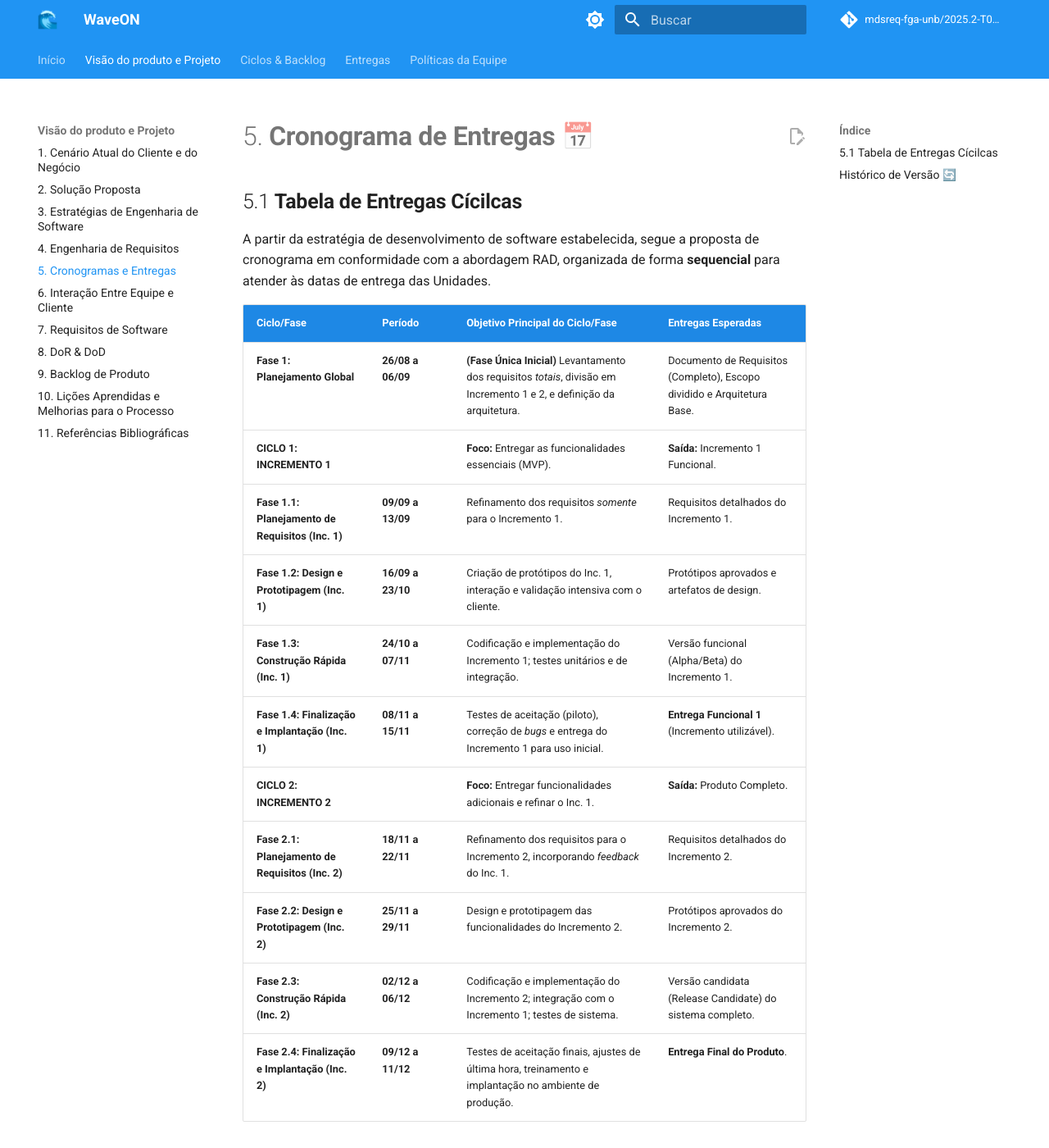
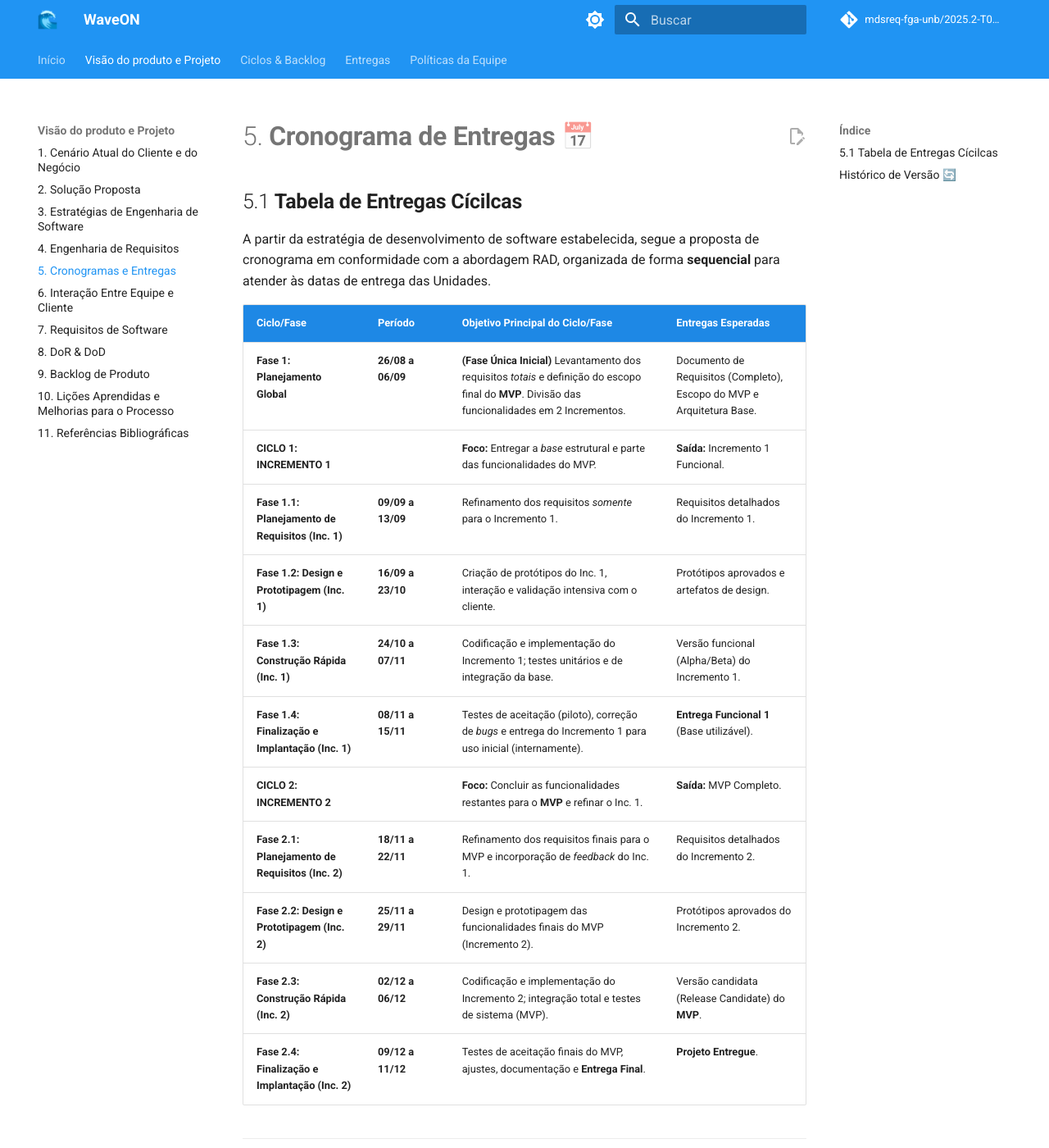
Before and after one commit to mdsreq-fga-unb/2025.2-T01-WaveOn, an MkDocs documentation site: the page built from docs/visao_produto/cronograma_entregas.md, in a window 1280 px wide and 1400 px high. Shown: the whole window at 82% size. Built offline with MkDocs 1.6.1 and Material for MkDocs 9.7.7, drawn with Linux system fonts in a browser that asks for light colours; comment, search, counter and statistics services are not loaded.

Commit message:
docs(fix): Cronograma revisado)

```diff
--- a/docs/visao_produto/cronograma_entregas.md
+++ b/docs/visao_produto/cronograma_entregas.md
@@ -6,17 +6,17 @@ A partir da estratégia de desenvolvimento de software estabelecida, segue a pro
 
 | Ciclo/Fase | Período | Objetivo Principal do Ciclo/Fase | Entregas Esperadas |
 | :--- | :--- | :--- | :--- |
-| **Fase 1: Planejamento Global** | **26/08 a 06/09** | **(Fase Única Inicial)** Levantamento dos requisitos *totais*, divisão em Incremento 1 e 2, e definição da arquitetura. | Documento de Requisitos (Completo), Escopo dividido e Arquitetura Base. |
-| **CICLO 1: INCREMENTO 1** | | **Foco:** Entregar as funcionalidades essenciais (MVP). | **Saída:** Incremento 1 Funcional. |
+| **Fase 1: Planejamento Global** | **26/08 a 06/09** | **(Fase Única Inicial)** Levantamento dos requisitos *totais* e definição do escopo final do **MVP**. Divisão das funcionalidades em 2 Incrementos. | Documento de Requisitos (Completo), Escopo do MVP e Arquitetura Base. |
+| **CICLO 1: INCREMENTO 1** | | **Foco:** Entregar a *base* estrutural e parte das funcionalidades do MVP. | **Saída:** Incremento 1 Funcional. |
 | **Fase 1.1: Planejamento de Requisitos (Inc. 1)** | **09/09 a 13/09** | Refinamento dos requisitos *somente* para o Incremento 1. | Requisitos detalhados do Incremento 1. |
 | **Fase 1.2: Design e Prototipagem (Inc. 1)** | **16/09 a 23/10** | Criação de protótipos do Inc. 1, interação e validação intensiva com o cliente. | Protótipos aprovados e artefatos de design. |
-| **Fase 1.3: Construção Rápida (Inc. 1)** | **24/10 a 07/11** | Codificação e implementação do Incremento 1; testes unitários e de integração. | Versão funcional (Alpha/Beta) do Incremento 1. |
-| **Fase 1.4: Finalização e Implantação (Inc. 1)** | **08/11 a 15/11** | Testes de aceitação (piloto), correção de *bugs* e entrega do Incremento 1 para uso inicial. | **Entrega Funcional 1** (Incremento utilizável). |
-| **CICLO 2: INCREMENTO 2** | | **Foco:** Entregar funcionalidades adicionais e refinar o Inc. 1. | **Saída:** Produto Completo. |
-| **Fase 2.1: Planejamento de Requisitos (Inc. 2)** | **18/11 a 22/11** | Refinamento dos requisitos para o Incremento 2, incorporando *feedback* do Inc. 1. | Requisitos detalhados do Incremento 2. |
-| **Fase 2.2: Design e Prototipagem (Inc. 2)** | **25/11 a 29/11** | Design e prototipagem das funcionalidades do Incremento 2. | Protótipos aprovados do Incremento 2. |
-| **Fase 2.3: Construção Rápida (Inc. 2)** | **02/12 a 06/12** | Codificação e implementação do Incremento 2; integração com o Incremento 1; testes de sistema. | Versão candidata (Release Candidate) do sistema completo. |
-| **Fase 2.4: Finalização e Implantação (Inc. 2)** | **09/12 a 11/12** | Testes de aceitação finais, ajustes de última hora, treinamento e implantação no ambiente de produção. | **Entrega Final do Produto**. |
+| **Fase 1.3: Construção Rápida (Inc. 1)** | **24/10 a 07/11** | Codificação e implementação do Incremento 1; testes unitários e de integração da base. | Versão funcional (Alpha/Beta) do Incremento 1. |
+| **Fase 1.4: Finalização e Implantação (Inc. 1)** | **08/11 a 15/11** | Testes de aceitação (piloto), correção de *bugs* e entrega do Incremento 1 para uso inicial (internamente). | **Entrega Funcional 1** (Base utilizável). |
+| **CICLO 2: INCREMENTO 2** | | **Foco:** Concluir as funcionalidades restantes para o **MVP** e refinar o Inc. 1. | **Saída:** MVP Completo. |
+| **Fase 2.1: Planejamento de Requisitos (Inc. 2)** | **18/11 a 22/11** | Refinamento dos requisitos finais para o MVP e incorporação de *feedback* do Inc. 1. | Requisitos detalhados do Incremento 2. |
+| **Fase 2.2: Design e Prototipagem (Inc. 2)** | **25/11 a 29/11** | Design e prototipagem das funcionalidades finais do MVP (Incremento 2). | Protótipos aprovados do Incremento 2. |
+| **Fase 2.3: Construção Rápida (Inc. 2)** | **02/12 a 06/12** | Codificação e implementação do Incremento 2; integração total e testes de sistema (MVP). | Versão candidata (Release Candidate) do **MVP**. |
+| **Fase 2.4: Finalização e Implantação (Inc. 2)** | **09/12 a 11/12** | Testes de aceitação finais do MVP, ajustes, documentação e **Entrega Final**. | **Projeto Entregue**. |
 
 ---
 
```
